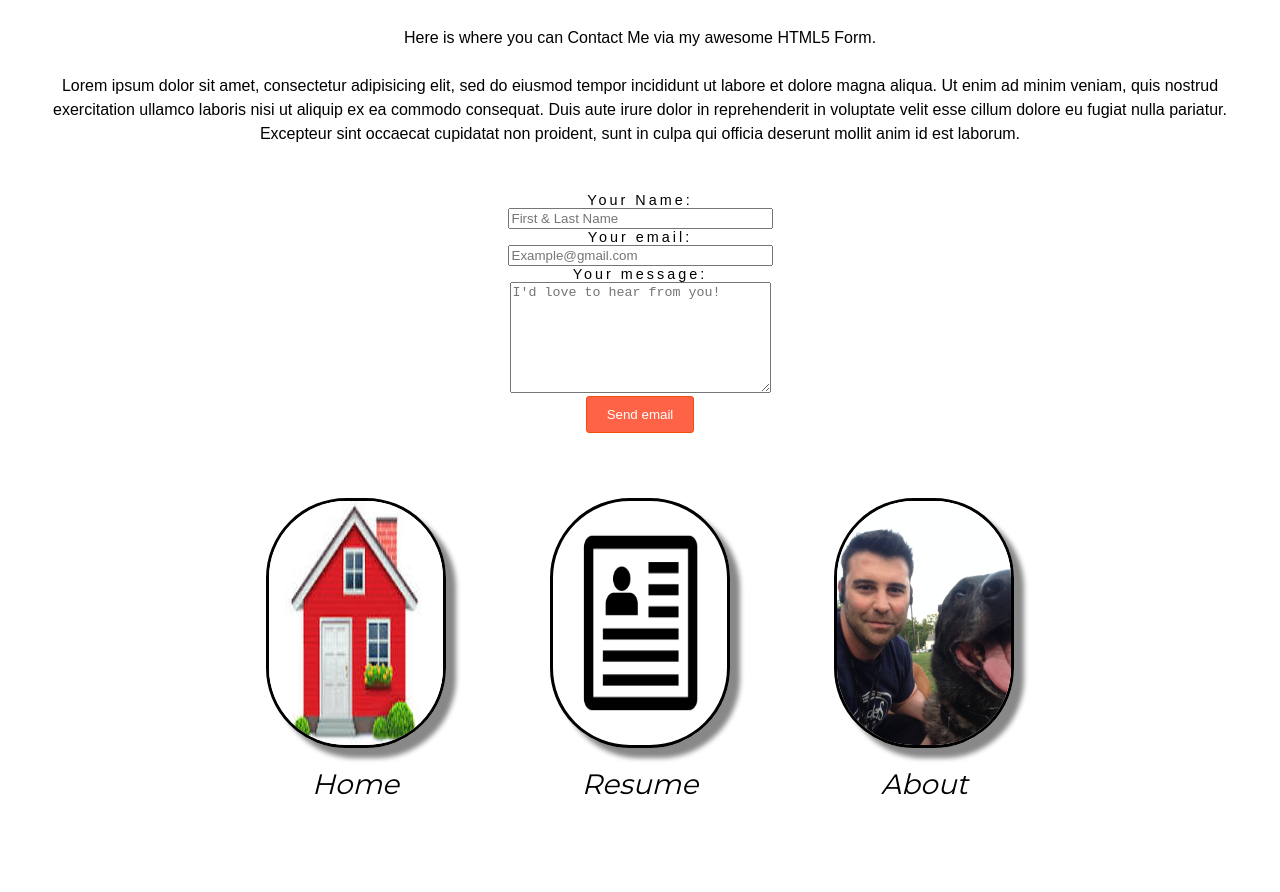
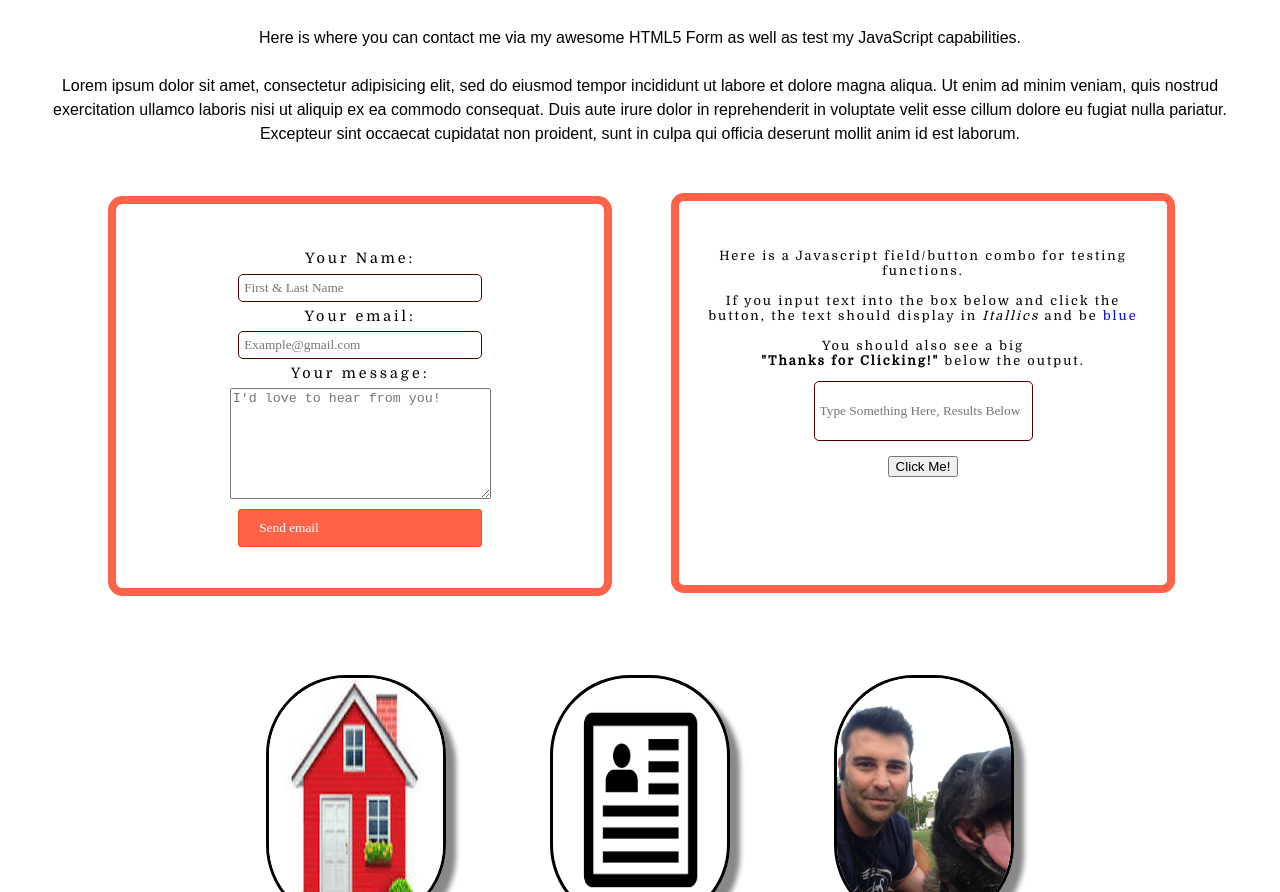
Before and after one commit to RKSchlatzer/-Schlatzer-Portfolio-, a plain HTML site: page Schlatzer-Portfolio/-Schlatzer-Portfolio/Contact.html in a window 1280 px wide. Shown: the part 285-1177 px from the top of the page. Drawn offline with Linux system fonts and the light colour scheme.

Commit message:
Added JS
Added a couple JS functions, cleaned up base code

```diff
--- a/Schlatzer-Portfolio/-Schlatzer-Portfolio/Contact.html
+++ b/Schlatzer-Portfolio/-Schlatzer-Portfolio/Contact.html
@@ -10,42 +10,51 @@
     <link href="https://fonts.googleapis.com/css?family=Bungee+Shade" rel="stylesheet">
     <link href="https://fonts.googleapis.com/css?family=Montserrat" rel="stylesheet">
     <link href="https://fonts.googleapis.com/css?family=Domine" rel="stylesheet">
+    <script src="./JavaScript/Javascript.js" charset="utf-8"></script>
+
 </head>
 
 <body>
     <h1 class="header"><strong><p>Contact Me</p></strong></h1>
-
     <nav class="navbar" <ul>
         <li class='nav'><a href="index.html">Home</a></li>
         <li class='nav'><a href="About.html">About</a></li>
         <li class='nav_active'><a class="active" href="Resume.html">Resume</a></li>
-
         </ul>
     </nav>
-
-    <body>
+    <body onload="onload();">
         <br>
-        <p class="content">Here is where you can Contact Me via my awesome HTML5 Form. <br><br>Lorem ipsum dolor sit amet, consectetur adipisicing elit, sed do eiusmod tempor incididunt ut labore et dolore magna aliqua. Ut enim ad minim veniam, quis nostrud exercitation
-            ullamco laboris nisi ut aliquip ex ea commodo consequat. Duis aute irure dolor in reprehenderit in voluptate velit esse cillum dolore eu fugiat nulla pariatur. Excepteur sint occaecat cupidatat non proident, sunt in culpa qui officia deserunt
-            mollit anim id est laborum.</p>
-        <div class="ContactFormBox">
+        <p class="content">Here is where you can contact me via my awesome HTML5 Form as well as test my JavaScript capabilities. <br><br>Lorem ipsum dolor sit amet, consectetur adipisicing elit, sed do eiusmod tempor incididunt ut labore et dolore magna aliqua. Ut enim
+            ad minim veniam, quis nostrud exercitation ullamco laboris nisi ut aliquip ex ea commodo consequat. Duis aute irure dolor in reprehenderit in voluptate velit esse cillum dolore eu fugiat nulla pariatur. Excepteur sint occaecat cupidatat non
+            proident, sunt in culpa qui officia deserunt mollit anim id est laborum.</p>
+        <div class="ContentBox">
+            <div class="Columns" id="ContactFormBox">
                 <form id="contact_form" action="#" method="POST" enctype="multipart/form-data">
                     <div class="row">
-                    <label for="name">Your Name:</label><br />
-                    <input id="name" class="input" name="name" placeholder="First & Last Name" type="text" value="" size="30" /><br />
+                        <label for="name">Your Name:</label><br/>
+                        <input id="name" class="input" name="name" placeholder="First & Last Name" type="text" value="" size="30" /><br/>
                     </div>
                     <div class="row">
-                    <label for="email">Your email:</label><br />
-                    <input id="email" class="input" name="email" placeholder="Example@gmail.com" type="text" value="" size="30" /><br />
+                        <label for="email">Your email:</label><br/>
+                        <input id="email" class="input" name="email" placeholder="Example@gmail.com" type="text" value="" size="30" /><br/>
                     </div>
                     <div class="row">
-                    <label for="message">Your message:</label><br />
-                    <textarea id="message" class="input" name="message" placeholder="I'd love to hear from you!" rows="7" cols="30"></textarea><br />
+                        <label for="message">Your message:</label><br/>
+                        <textarea id="message" class="input" name="message" placeholder="I'd love to hear from you!" rows="7" cols="30"></textarea><br/>
                     </div>
-                <input id="submit_button" type="submit" value="Send email" />
+                    <input id="submit_button" type="submit" value="Send email">
                 </form>
             </div>
-
+            <!--JavaScript Testing Content Below Here -->
+            <div class="Columns" id="JavascriptBox">
+                <p>Here is a Javascript field/button combo for testing functions. <br><br>If you input text into the box below and click the button, the text should display in <em>Itallics</em> and be <span id="blue">blue</span><br><br>You should also see
+                    a big <br><strong>"Thanks for Clicking!"</strong> below the output.</p>
+                <input type="text" name="Form Input" placeholder="Type Something Here, Results Below" rows="7" cols="60" id="TextInput"><br><br>
+                <button onclick="Clicky(); ChangeUp();">Click Me!</button><br>
+                <input type="text" type="hidden" id="TextOutput"> <br>
+                <h1 id="ClickReturnText"><strong></strong></h1>
+            </div>
+        </div>
         <!-- CSS-enable Images w/Text via DIVs not HTML table -->
         <div id="ImageText">
             <div class="NavBox">
@@ -66,9 +75,5 @@
                 </div>
             </div>
         </div>
-
-
-
     </body>
-
 </html>
--- /dev/null
+++ b/Schlatzer-Portfolio/-Schlatzer-Portfolio/JavaScript/Javascript.js
@@ -0,0 +1,10 @@
+function Clicky() {
+    document.getElementById("ClickReturnText").innerHTML = "Thanks For Clicking!";
+}
+
+function ChangeUp() {
+    var TextInput = document.getElementById('TextInput');
+    var TextOutput = document.getElementById("TextOutput");
+    var Changed = TextInput.value;
+    TextOutput.value = Changed
+}
--- a/Schlatzer-Portfolio/-Schlatzer-Portfolio/styles.css
+++ b/Schlatzer-Portfolio/-Schlatzer-Portfolio/styles.css
@@ -49,7 +49,6 @@ body {
 .navbar {
     margin-top: 25px;
     text-align: center;
-    font-family: 'Montserrat', Arial, serif;
     width: 100%;
     display: inline-block;
     float: left;
@@ -78,8 +77,6 @@ body {
     background-color: tomato;
     border-radius: 2px 10px 2px;
     text-decoration: none;
-
-
 }
 
 
@@ -95,7 +92,6 @@ body {
     text-align: center;
     background: none;
     float: none;
-
 }
 
 .NavBox {
@@ -114,9 +110,6 @@ body {
     font-style: italic;
     font-family: "Montserrat", sans-serif;
     padding-top: 15px;
-
-
-
 }
 
 .NavBox img {
@@ -136,7 +129,6 @@ body {
 
 /* End of Image/Text Navigaton 'Div Box' */
 
-
 #Quote {
     text-align: center;
     font-style: italic;
@@ -154,18 +146,6 @@ body {
     background: #0c0 url(image) 0 0 no-repeat;
 }
 
-.ContactFormBox {
-    color: black;
-    width: 100%;
-    height: 10% float: left;
-    padding-top: 25px;
-    padding-bottom: 15px;
-    text-align: center;
-    font-family: 'Ultra', sans-serif;
-    letter-spacing: 3px;
-    font-size: 90%;
-}
-
 .content {
     margin-left: auto;
     margin-right: auto;
@@ -175,7 +155,7 @@ body {
     line-height: 150%;
 }
 
-#resumecontent{
+#resumecontent {
     margin-left: auto;
     margin-right: auto;
     margin-top: 80px;
@@ -196,3 +176,74 @@ input[type=submit] {
 input[type=submit]:hover {
     background: #f44c0e;
 }
+
+.ContentBox {
+    text-align: center;
+    vertical-align: top;
+}
+
+.Columns {
+    display: inline-block;
+    text-align: center;
+    vertical-align: top;
+}
+
+#ContactFormBox {
+    color: black;
+    width: 42%;
+    height: 400px;
+    margin: 2em;
+    text-align: center;
+    padding-top: 40px;
+    font-family: 'Domine', sans-serif;
+    line-height: 200%;
+    letter-spacing: 3px;
+    font-size: 90%;
+    border: 8px;
+    border-style: solid;
+    border-color: tomato;
+    border-radius: 1em;
+}
+
+strong{ font-weight: bold;
+}
+
+#JavascriptBox {
+    width: 42%;
+    height: 400px;
+    margin: 2em;
+    font-family: 'Domine', sans-serif;
+    padding: 35px 25px 50px 25px;
+    letter-spacing: 2px;
+    font-size: 0.8em;
+    border: 8px;
+    border-style: solid;
+    border-color: tomato;
+    border-radius: 1em;
+}
+
+input {
+  width: 50%;
+  height: 20%;
+  font-family: 'Times New Roman', serif;
+  text-align: left;
+  border: 1px solid #500;
+  border-radius: 5px;
+  box-sizing: border-box;
+  padding: 5px;
+  text-align: left;
+
+}
+
+#TextOutput {
+  font-size: 200%;
+  font-style: italic;
+  border: none;
+  text-align: center;
+  color: blue;
+
+}
+
+#blue {
+  color: blue;
+}
```
Also changed, not shown: Schlatzer-Portfolio/-Schlatzer-Portfolio/Resume.html (+1 -1 lines), 1 other file. Lines whose indentation alone changed are shown as unchanged.
